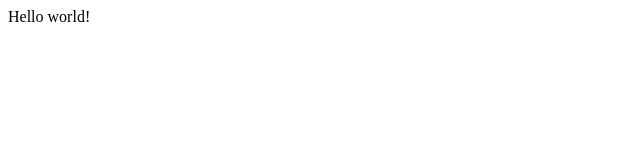
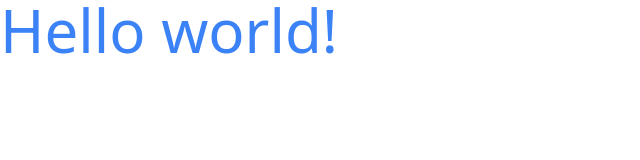
Before and after one commit to lwerner27/juliana-gatsby, a Gatsby site: page / in a window 1280 px wide. Shown: the whole page, without its empty margins (0-640 px from the left). Built offline with nearby package versions, Linux system fonts and the light colour scheme; Gatsby itself is replaced by a stand-in of ours.

Commit message:
Initial commit.

```diff
--- /dev/null
+++ b/gatsby-browser.js
@@ -0,0 +1 @@
+import './src/styles/global.css';
--- a/gatsby-config.js
+++ b/gatsby-config.js
@@ -6,5 +6,5 @@
 
 module.exports = {
   /* Your site config here */
-  plugins: [],
+  plugins: ['gatsby-plugin-postcss'],
 }
--- a/package.json
+++ b/package.json
@@ -19,7 +19,11 @@
     "react-dom": "^17.0.1"
   },
   "devDependencies": {
-    "prettier": "2.2.1"
+    "autoprefixer": "^10.2.5",
+    "gatsby-plugin-postcss": "^4.0.0",
+    "postcss": "^8.2.8",
+    "prettier": "2.2.1",
+    "tailwindcss": "^2.0.3"
   },
   "repository": {
     "type": "git",
--- /dev/null
+++ b/postcss.config.js
@@ -0,0 +1,6 @@
+module.exports = {
+  plugins: {
+    tailwindcss: {},
+    autoprefixer: {},
+  },
+}
--- a/src/pages/index.js
+++ b/src/pages/index.js
@@ -1,5 +1,5 @@
 import React from "react"
 
 export default function Home() {
-  return <div>Hello world!</div>
+  return <div className="text-6xl text-blue-500">Hello world!</div>
 }
--- /dev/null
+++ b/src/styles/global.css
@@ -0,0 +1,3 @@
+@tailwind base;
+@tailwind components;
+@tailwind utilities;
--- /dev/null
+++ b/tailwind.config.js
@@ -0,0 +1,11 @@
+module.exports = {
+  purge: ['./src/**/*.{js,jsx,ts,tsx}'],
+  darkMode: false, // or 'media' or 'class'
+  theme: {
+    extend: {},
+  },
+  variants: {
+    extend: {},
+  },
+  plugins: [],
+}
```
Also changed, not shown: 1 other file.
